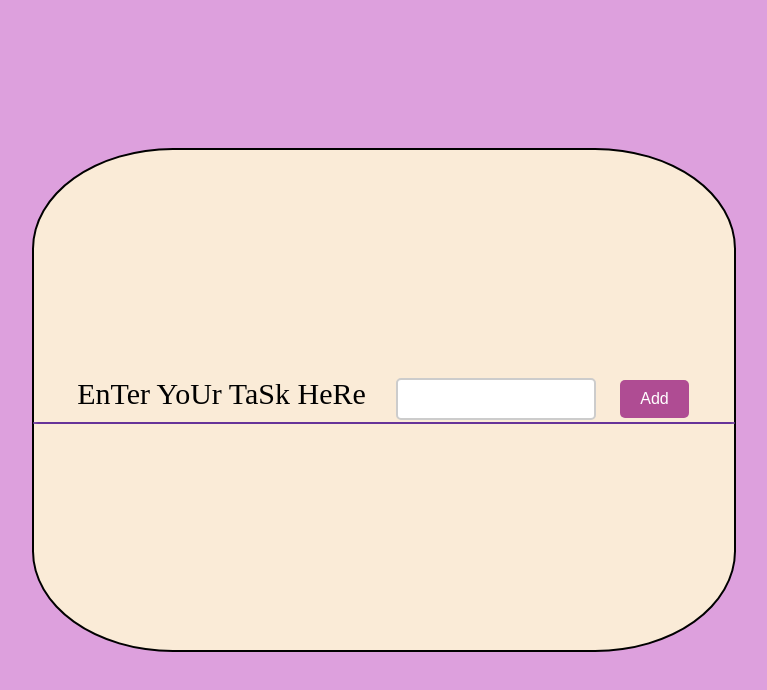
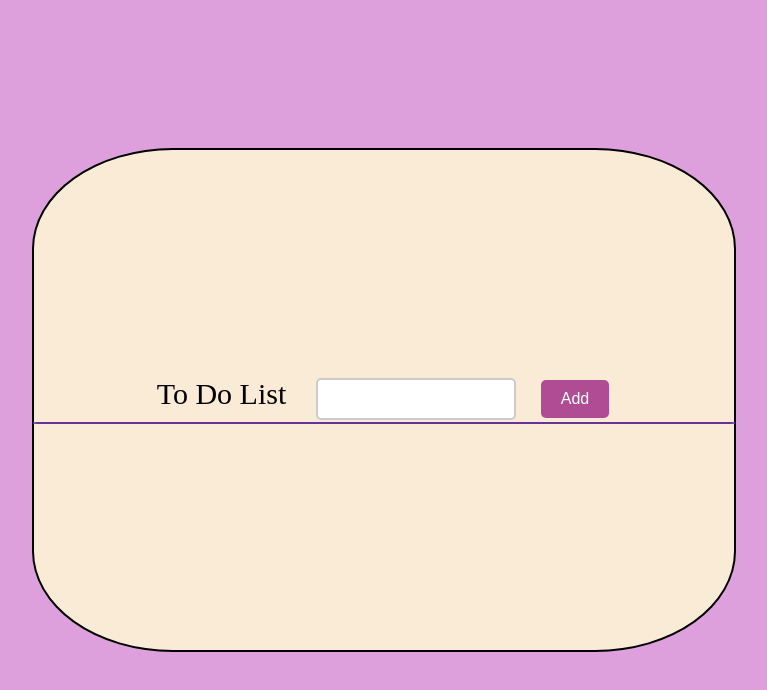
Before and after one commit to riyatva/Wunderlist, a plain HTML site: page index.html in a window 1280 px wide. Shown: the whole page, without its empty margins (256-1023 px from the left). Drawn offline with Linux system fonts and the light colour scheme.

Commit message:
Update index.html

```diff
--- a/index.html
+++ b/index.html
@@ -9,7 +9,7 @@
 <body>
      <div class = "main">
         <div class = "input">
-            <label for="inp"> EnTer YoUr TaSk HeRe </label>&nbsp&nbsp
+            <label for="inp"> To Do List </label>&nbsp&nbsp
             <input type="text" id="inp">&nbsp&nbsp
             <button id="addButn">Add</button>
         </div>
```
